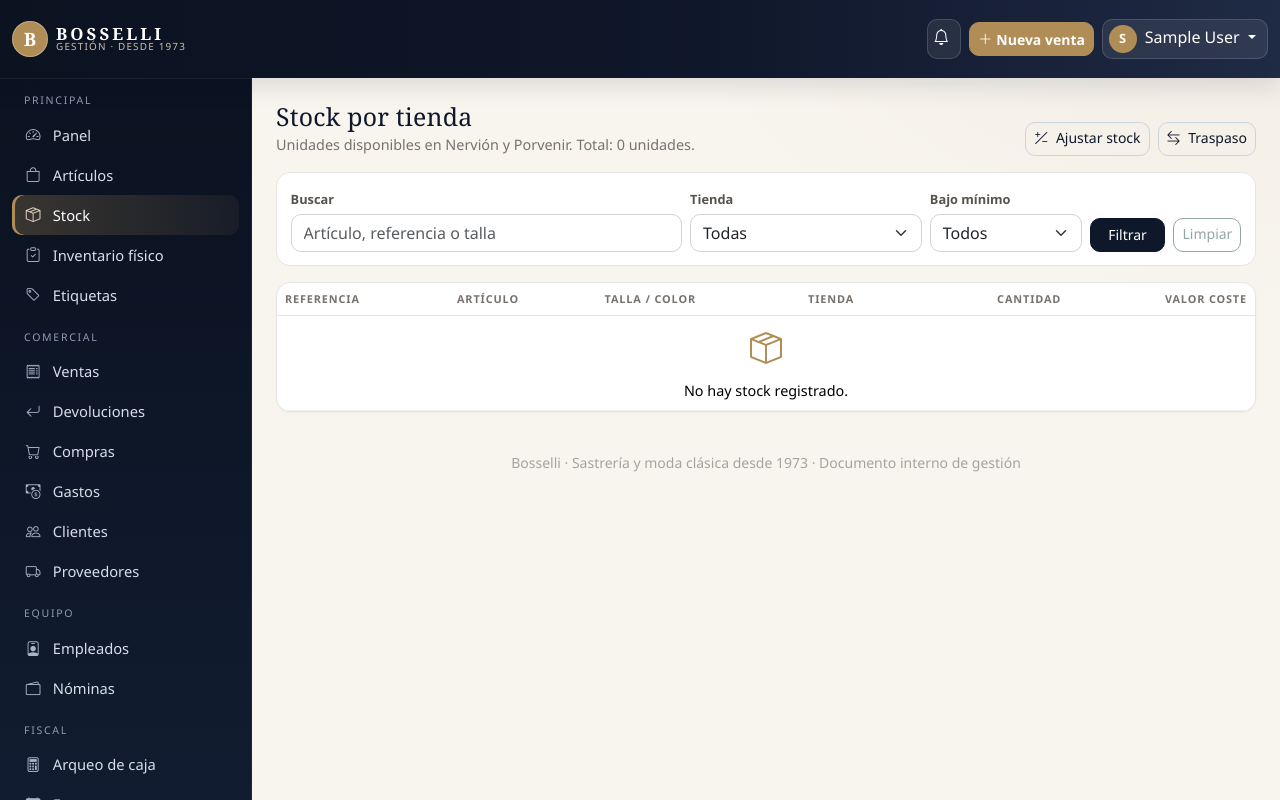
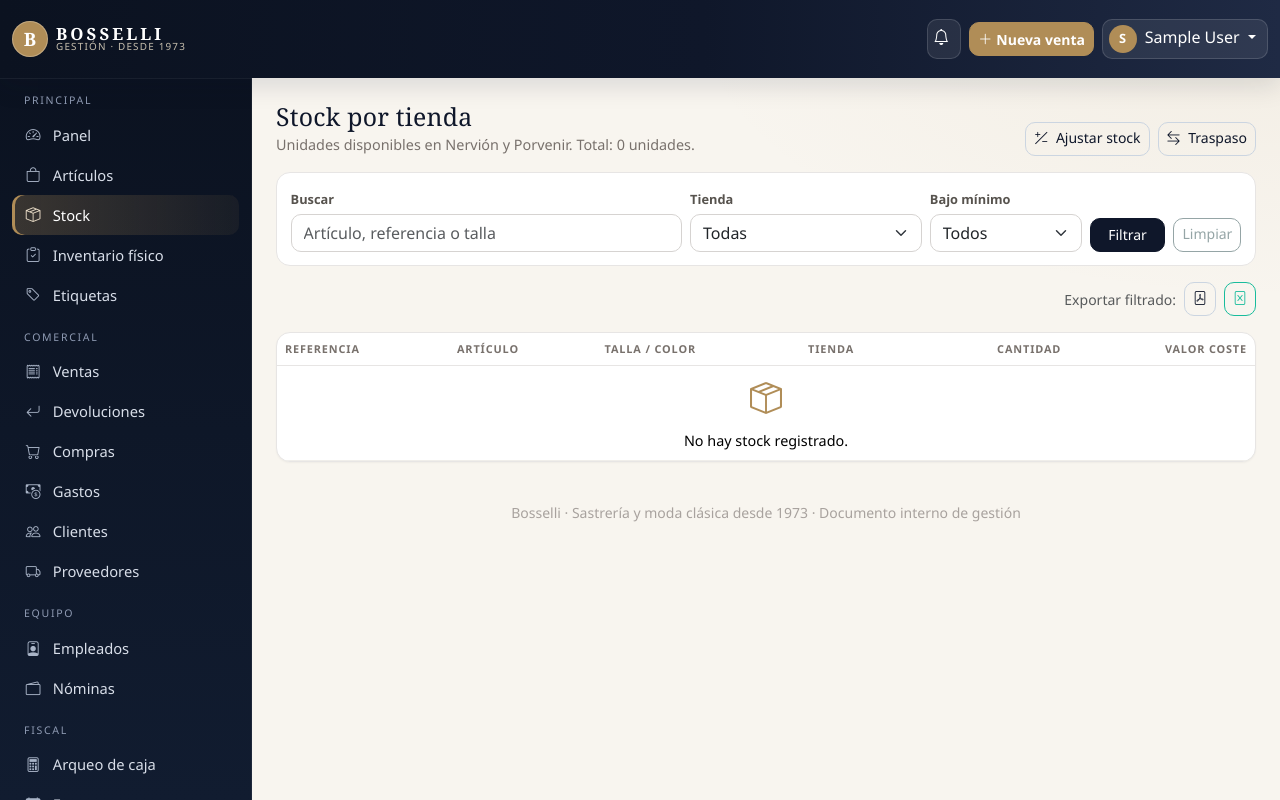
Before and after one commit to msbwindmark-cloud/minuevatiendaropa, a Django app: page /stock/ in a window 1280 px wide. Run offline with Django 5.2, Linux system fonts and the light colour scheme; the visitor is signed in with stand-in values (Sample User, id 1); data comes from the database, SQL or seed files in the repository; data that the repository does not hold is empty; some libraries are stand-ins or nearby versions.

Commit message:
Fix: errores

```diff
--- a/templates/negocio/stock.html
+++ b/templates/negocio/stock.html
@@ -39,7 +39,12 @@
       <a class="btn btn-outline-secondary btn-sm" href="{% url 'stock_lista' %}">Limpiar</a>
     </div>
   </div>
-</form>
+</form></form>
+
+<div class="d-flex justify-content-end gap-2 mb-3">
+  <span class="small text-muted align-self-center">Exportar filtrado:</span>
+  {% include "partials/exportar_botones.html" with tipo="stock" %}
+</div>
 
 <div class="card">
   <div class="table-responsive">
--- a/templates/negocio/venta_detalle.html
+++ b/templates/negocio/venta_detalle.html
@@ -11,6 +11,11 @@
   <div class="d-flex flex-wrap gap-2">
     <a class="btn btn-outline-secondary btn-sm" href="{% url 'ventas' %}"><i class="bi bi-arrow-left me-1"></i> Volver</a>
     <a class="btn btn-outline-primary btn-sm" href="{% url 'venta_pdf' venta.pk %}" target="_blank"><i class="bi bi-file-pdf me-1"></i> PDF</a>
+    {% if venta.cliente.telefono %}
+      <a class="btn btn-sm" style="background:#25D366;color:#fff;" href="https://wa.me/34{{ venta.cliente.telefono|cut:' ' }}?text=Hola%20{{ venta.cliente.nombre|urlencode }}%2C%20te%20enviamos%20tu%20{{ venta.get_tipo_display|urlencode }}%20{{ venta.numero }}%20de%20Bosselli%20por%20{{ venta.total|urlencode }}%20EUR.%20Gracias%20por%20tu%20confianza." target="_blank" title="Enviar por WhatsApp">
+        <i class="bi bi-whatsapp me-1"></i> WhatsApp
+      </a>
+    {% endif %}
     <a class="btn btn-outline-primary btn-sm" href="{% url 'venta_editar' venta.pk %}"><i class="bi bi-pencil me-1"></i> Editar</a>
   </div>
 </div>
--- /dev/null
+++ b/templates/partials/exportar_botones.html
@@ -0,0 +1,8 @@
+<div class="d-flex gap-2">
+  <a class="btn btn-sm btn-outline-primary" href="{% url 'exportar' tipo 'pdf' %}?{{ request.GET.urlencode }}" title="Exportar PDF">
+    <i class="bi bi-file-pdf"></i>
+  </a>
+  <a class="btn btn-sm btn-outline-success" href="{% url 'exportar' tipo 'xlsx' %}?{{ request.GET.urlencode }}" title="Exportar Excel">
+    <i class="bi bi-file-excel"></i>
+  </a>
+</div>
--- a/templates/partials/nav.html
+++ b/templates/partials/nav.html
@@ -156,4 +156,7 @@
   <a class="nav-link" href="{% url 'factura_subir' %}">
     <i class="bi bi-cloud-arrow-up"></i> Subir factura
   </a>
+  <a class="nav-link" href="https://wa.me/34722735602" target="_blank" rel="noopener" style="color:#25D366;">
+    <i class="bi bi-whatsapp"></i> WhatsApp Bosselli
+  </a>
 </div>
```
Also changed, not shown: templates/negocio/articulos.html (+6 -1 lines), templates/negocio/clientes.html (+6 -1 lines), templates/negocio/compras.html (+6 -1 lines), templates/negocio/empleados.html (+6 -1 lines), templates/negocio/gastos.html (+6 -1 lines), templates/negocio/nominas.html (+6 -1 lines), templates/negocio/proveedores.html (+6 -1 lines), templates/negocio/ventas.html (+6 -1 lines).
